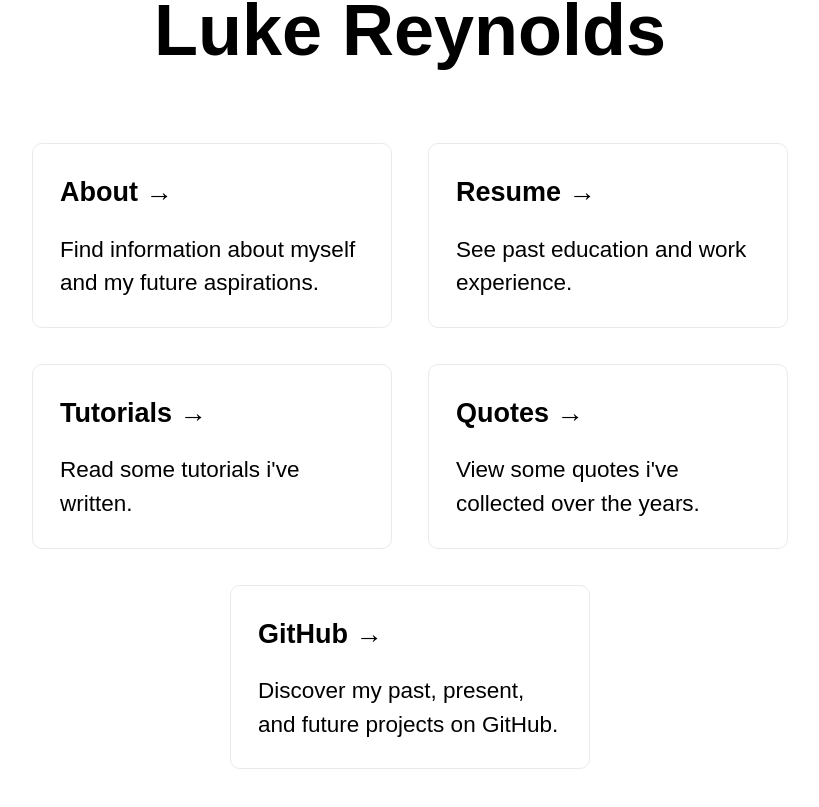
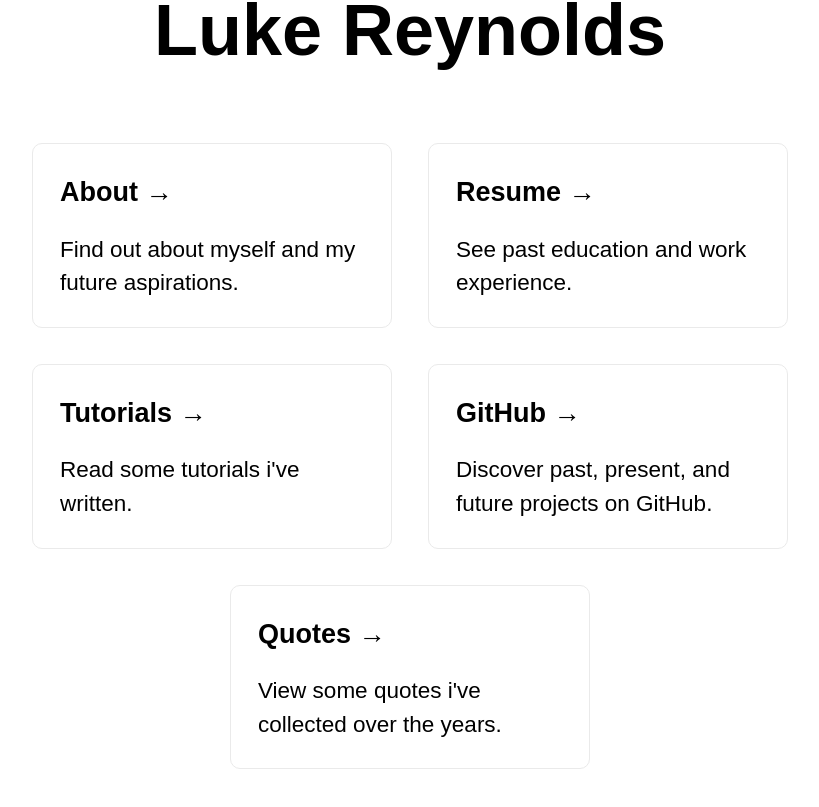
Before and after one commit to lreynolds188/Portfolio, a Next.js app: page / in a window 1280 px wide. Shown: the part 403-1210 px from the top of the page, without its empty margins (230-1049 px from the left). Built offline with nearby package versions, Linux system fonts and the light colour scheme.

Commit message:
Update index.js

```diff
--- a/pages/index.js
+++ b/pages/index.js
@@ -25,7 +25,7 @@ export default function Home() {
         <div className={styles.grid}>
           <a href="/about" className={styles.card}>
             <h3>About &rarr;</h3>
-            <p>Find information about myself and my future aspirations.</p>
+            <p>Find out about myself and my future aspirations.</p>
           </a>
 
           <a href="/resume" className={styles.card}>
@@ -38,14 +38,14 @@ export default function Home() {
             <p>Read some tutorials i've written.</p>
           </a>
 
+          <a href="https://github.com/lreynolds188" className={styles.card}>
+            <h3>GitHub &rarr;</h3>
+            <p>Discover past, present, and future projects on GitHub.</p>
+          </a>
+
           <a href="/quotes" className={styles.card}>
             <h3>Quotes &rarr;</h3>
             <p>View some quotes i've collected over the years.</p>
-          </a>
-
-          <a href="https://github.com/lreynolds188" className={styles.card}>
-            <h3>GitHub &rarr;</h3>
-            <p>Discover my past, present, and future projects on GitHub.</p>
           </a>
         </div>
       </main>
```
